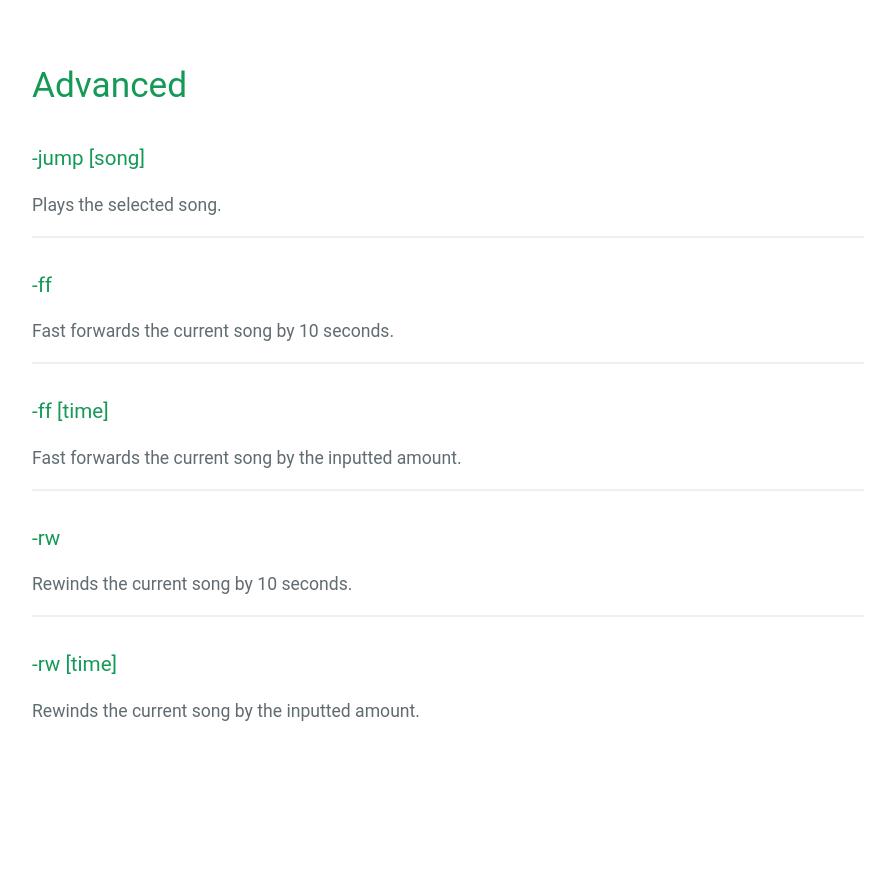
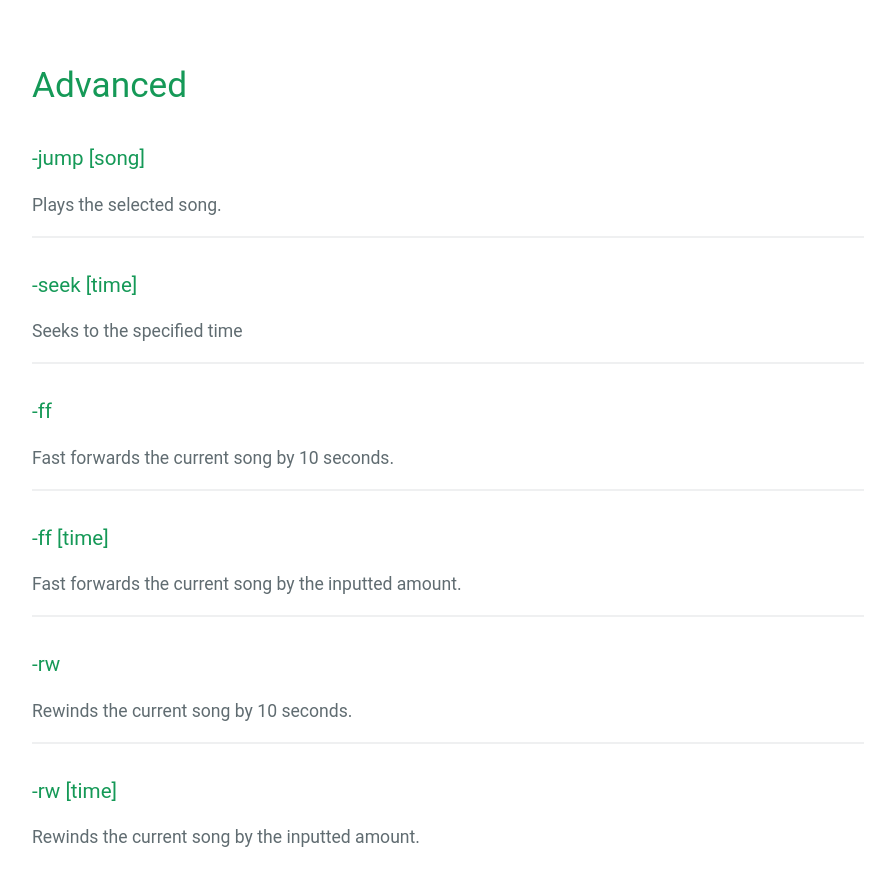
Before and after one commit to mymindishazel/marv-docs, a Jekyll site: the page built from commands/song/controls.md, in a window 1280 px wide and 900 px high, scrolled down 916 px. Shown: the top 886 px of the window, without its empty margins (192-1087 px from the left). Built offline with Jekyll 4.4.1, drawn with Linux system fonts in a browser that asks for light colours; our own code applies the rules of GitHub Pages for plain Markdown files; before the commit the page ends 1690 px from its top, so only the background shows below that.

Commit message:
Update controls.md

```diff
--- a/commands/song/controls.md
+++ b/commands/song/controls.md
@@ -31,6 +31,11 @@ Plays the selected song.
 
 ---
 
+### -seek [time]
+Seeks to the specified time
+
+---
+
 ### -ff
 Fast forwards the current song by 10 seconds.
 
```
